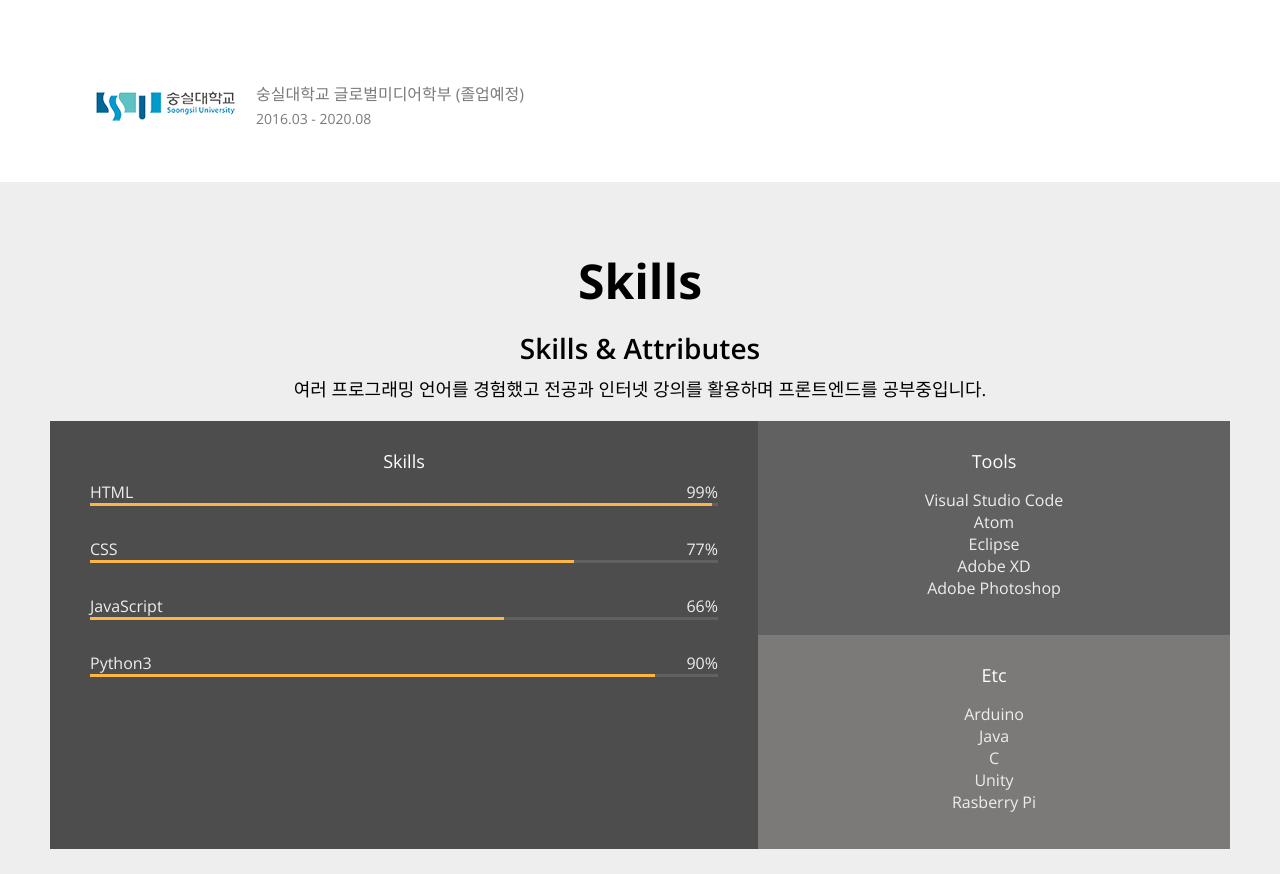
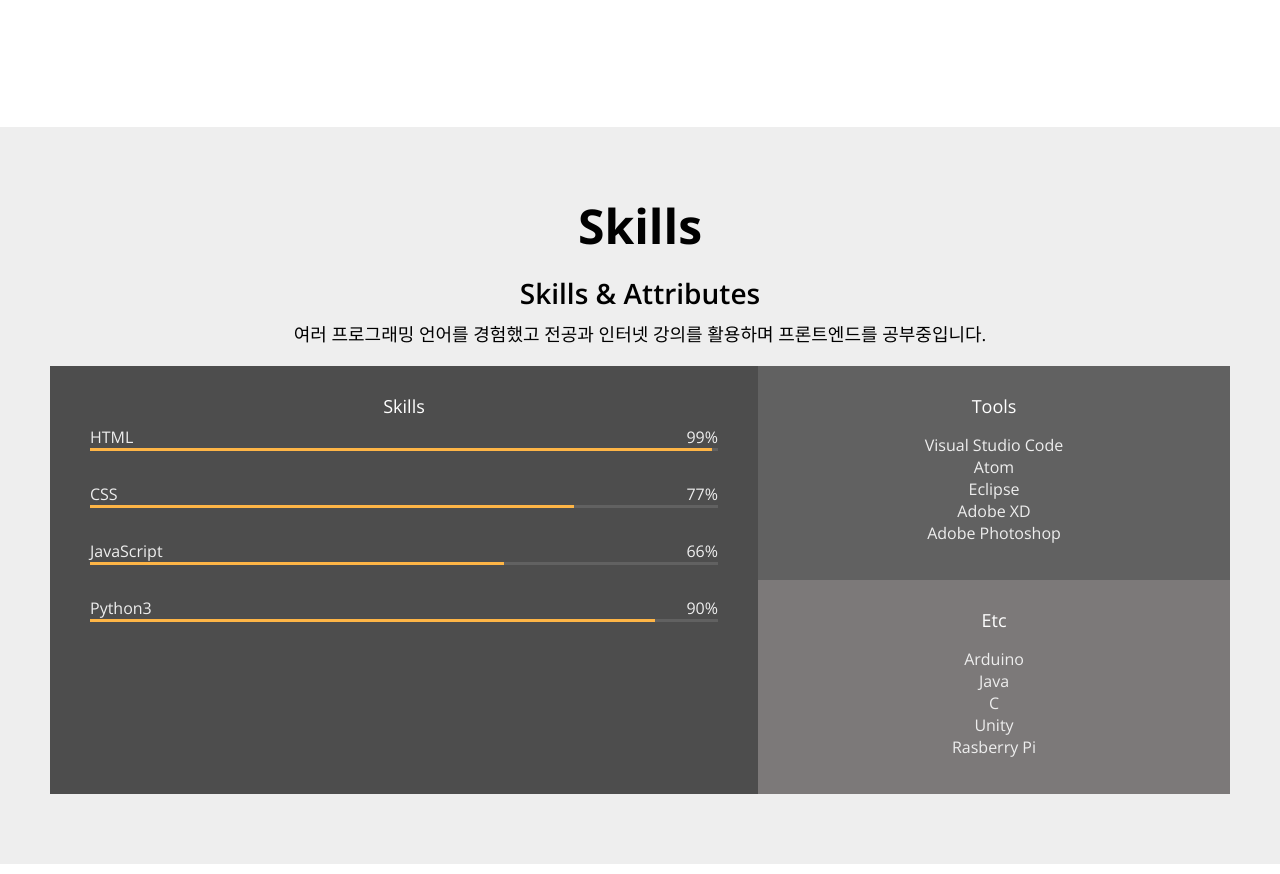
Before and after one commit to eunbinhyun/portfolio, a plain HTML site: page index.html in a window 1280 px wide. Shown: the part 1224-2098 px from the top of the page. Drawn offline with nearby package versions, Linux system fonts and the light colour scheme.

Commit message:
remove about-jobs

```diff
--- a/index.html
+++ b/index.html
@@ -94,20 +94,6 @@
             My-SQL
           </div>
         </div>
-      </div>
-      <div class="about__jobs">
-        <div class="job">
-          <img
-            src="imgs/jobs/logo-soongsil.png"
-            alt="soongsil"
-            class="job__logo"
-          />
-          <div class="job__description">
-            <p class="job__name">숭실대학교 글로벌미디어학부 (졸업예정)</p>
-            <p class="job__period">2016.03 - 2020.08</p>
-          </div>
-        </div>
-        <div class="job"></div>
       </div>
     </section>
 
--- a/style.css
+++ b/style.css
@@ -239,29 +239,6 @@ p {
 
 .major__description {
   font-size: var(--font-small);
-}
-
-.job {
-  display: flex;
-  align-items: center;
-}
-
-.job__description {
-  margin: 0 16px;
-  text-align: left;
-}
-
-.job__name,
-.job__period {
-  color: var(--color-light-grey);
-}
-
-.job__name {
-  font-size: var(--font-small);
-}
-
-.job__period {
-  font-size: var(--font-micro);
 }
 
 /* Skill */
```
